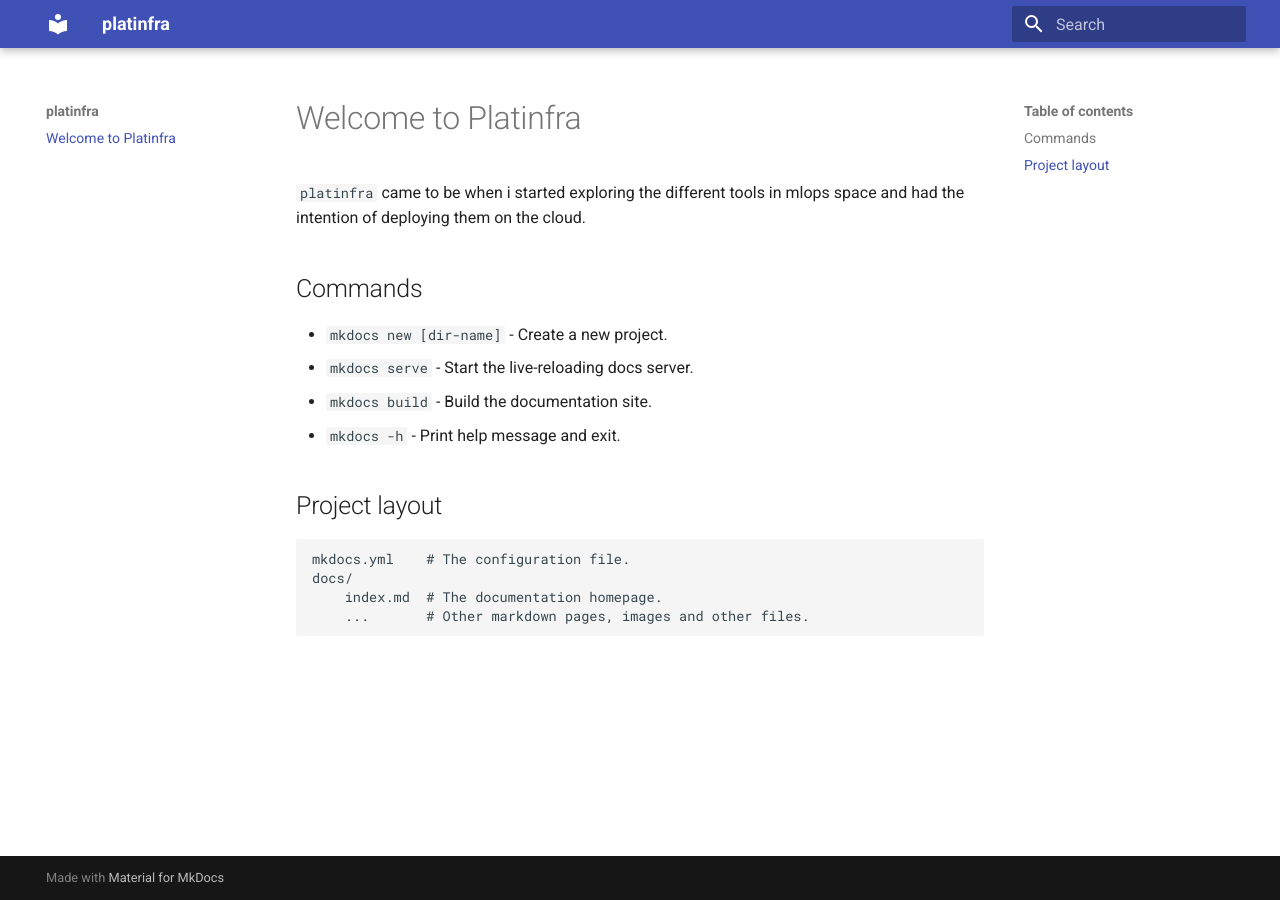
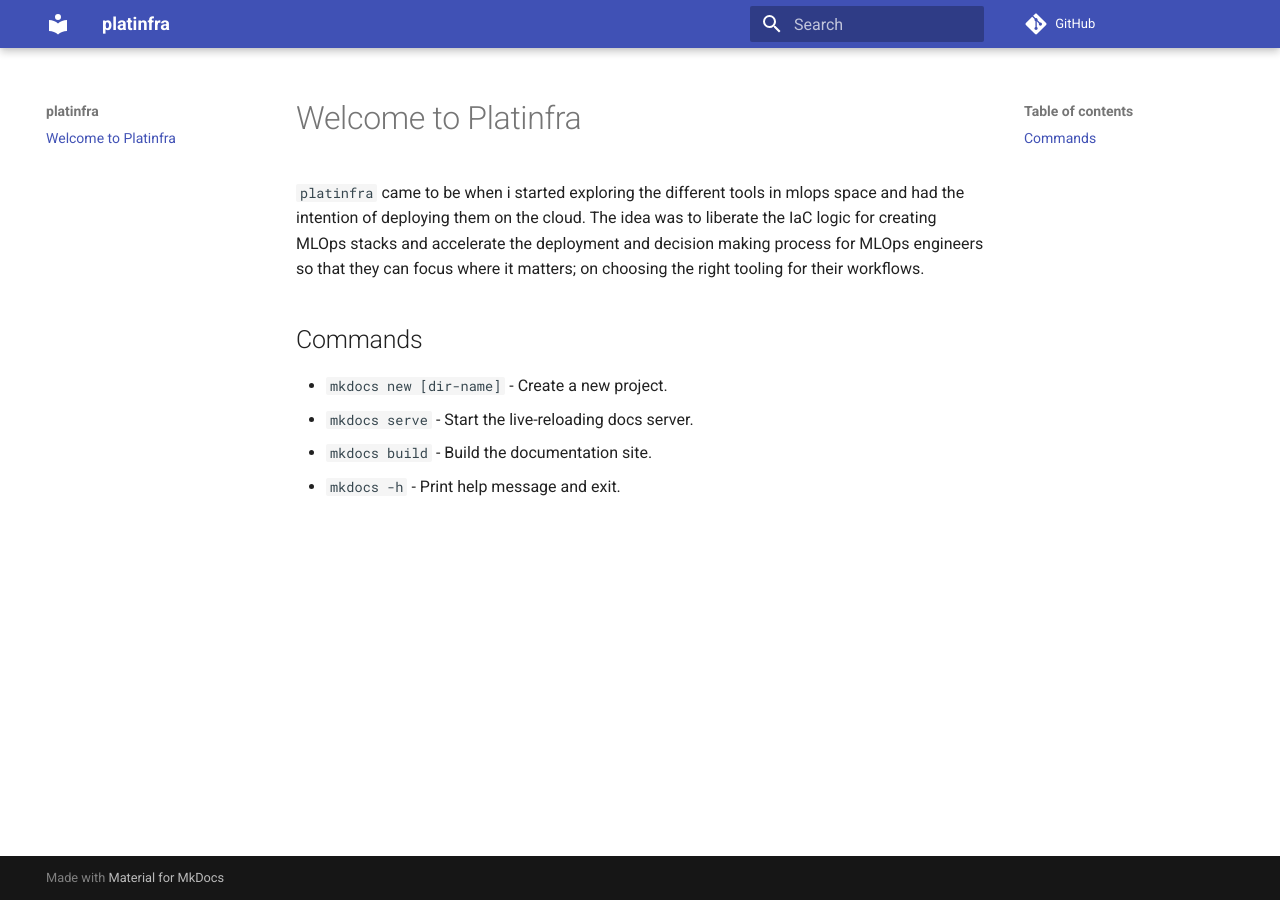
Before and after one commit to mlinfra-io/mlinfra, an MkDocs documentation site: the page built from docs/index.md, in a window 1280 px wide. Built offline with MkDocs 1.6.1 and Material for MkDocs 9.7.7, drawn with Linux system fonts in a browser that asks for light colours; comment, search, counter and statistics services are not loaded.

Commit message:
Updated docs
Signed-off-by: Ali Abbas Jaffri <ali.abbasjaffri@live.com>

```diff
--- a/docs/index.md
+++ b/docs/index.md
@@ -1,6 +1,6 @@
 # Welcome to Platinfra
 
-`platinfra` came to be when i started exploring the different tools in mlops space and had the intention of deploying them on the cloud.
+`platinfra` came to be when i started exploring the different tools in mlops space and had the intention of deploying them on the cloud. The idea was to liberate the IaC logic for creating MLOps stacks and accelerate the deployment and decision making process for MLOps engineers so that they can focus where it matters; on choosing the right tooling for their workflows.
 
 ## Commands
 
@@ -8,10 +8,3 @@
 - `mkdocs serve` - Start the live-reloading docs server.
 - `mkdocs build` - Build the documentation site.
 - `mkdocs -h` - Print help message and exit.
-
-## Project layout
-
-    mkdocs.yml    # The configuration file.
-    docs/
-        index.md  # The documentation homepage.
-        ...       # Other markdown pages, images and other files.
--- a/mkdocs.yml
+++ b/mkdocs.yml
@@ -1,3 +1,6 @@
 site_name: platinfra
+site_url: https://platinfra.github.io/
+repo_url: https://github.com/platinfra/platinfra
+
 theme:
   name: "material"
```
